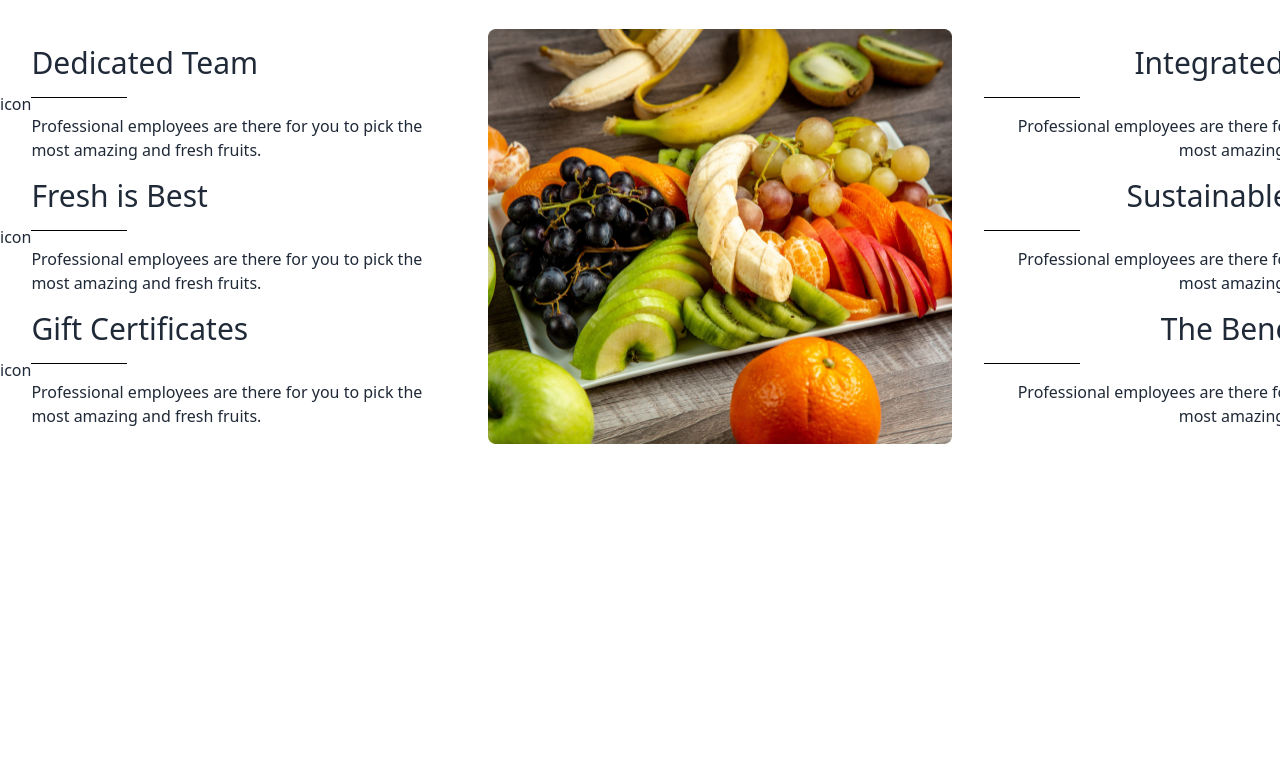
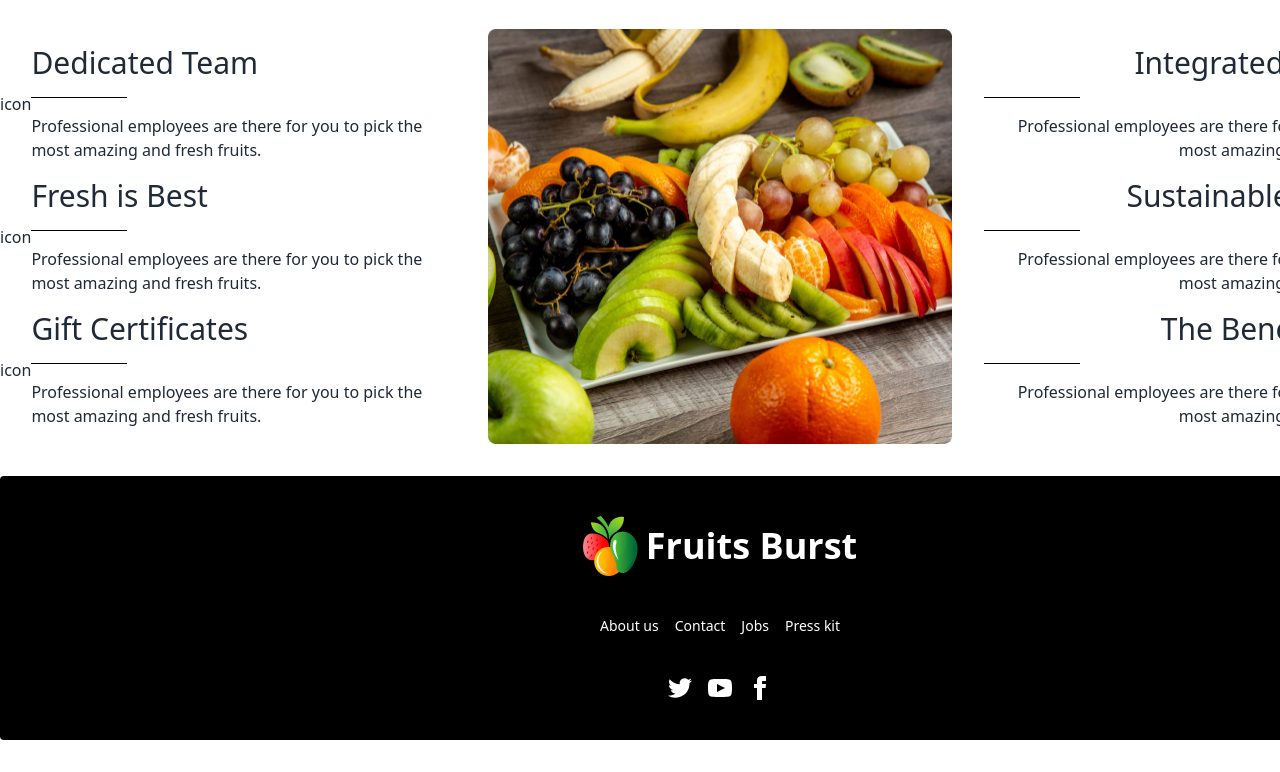
Before and after one commit to sojib550/B8A3-fruit-brust-assaign, a plain HTML site: page index.html in a window 1280 px wide. Shown: the part 2827-3599 px from the top of the page. Before the commit the page ends 3303 px from the top, so only its background shows below. Drawn offline with nearby package versions, Linux system fonts and the light colour scheme.

Commit message:
complete footer section

```diff
--- a/index.html
+++ b/index.html
@@ -127,19 +127,19 @@
                 </div>
                 <div>
                     <img src="./images/fruit2.png" alt="" />
-                    <p class="text-[20px] text-center">Grapes</p>
+                    <p class="text-[20px] text-center">Orange</p>
                 </div>
                 <div>
                     <img src="./images/fruit3.png" alt="" />
-                    <p class="text-[20px] text-center">Grapes</p>
+                    <p class="text-[20px] text-center">Mango</p>
                 </div>
                 <div>
                     <img src="./images/fruit4.png" alt="" />
-                    <p class="text-[20px] text-center">Grapes</p>
+                    <p class="text-[20px] text-center">Strawberry</p>
                 </div>
                 <div>
                     <img src="./images/fruit5.png" alt="" />
-                    <p class="text-[20px] text-center">Grapes</p>
+                    <p class="text-[20px] text-center">Dalim</p>
                 </div>
             </div>
         </section>
@@ -500,6 +500,47 @@
         </section>
 
         <!-- Why Choose Us END -->
+        <!-- footer section start  -->
+
+        <footer class="footer footer-center my-8 p-10 bg-black text-white rounded">
+            <div class="flex gap-2">
+                <img src="./images/logo.png" alt="" />
+                <h3 class="text-4xl font-bold">Fruits Burst</h3>
+            </div>
+            <div class="grid grid-flow-col gap-4">
+                <a class="link link-hover">About us</a>
+                <a class="link link-hover">Contact</a>
+                <a class="link link-hover">Jobs</a>
+                <a class="link link-hover">Press kit</a>
+            </div>
+
+            <div>
+                <div class="grid grid-flow-col gap-4">
+                    <a><svg xmlns="http://www.w3.org/2000/svg" width="24" height="24" viewBox="0 0 24 24"
+                            class="fill-current">
+                            <path
+                                d="M24 4.557c-.883.392-1.832.656-2.828.775 1.017-.609 1.798-1.574 2.165-2.724-.951.564-2.005.974-3.127 1.195-.897-.957-2.178-1.555-3.594-1.555-3.179 0-5.515 2.966-4.797 6.045-4.091-.205-7.719-2.165-10.148-5.144-1.29 2.213-.669 5.108 1.523 6.574-.806-.026-1.566-.247-2.229-.616-.054 2.281 1.581 4.415 3.949 4.89-.693.188-1.452.232-2.224.084.626 1.956 2.444 3.379 4.6 3.419-2.07 1.623-4.678 2.348-7.29 2.04 2.179 1.397 4.768 2.212 7.548 2.212 9.142 0 14.307-7.721 13.995-14.646.962-.695 1.797-1.562 2.457-2.549z">
+                            </path>
+                        </svg></a>
+                    <a><svg xmlns="http://www.w3.org/2000/svg" width="24" height="24" viewBox="0 0 24 24"
+                            class="fill-current">
+                            <path
+                                d="M19.615 3.184c-3.604-.246-11.631-.245-15.23 0-3.897.266-4.356 2.62-4.385 8.816.029 6.185.484 8.549 4.385 8.816 3.6.245 11.626.246 15.23 0 3.897-.266 4.356-2.62 4.385-8.816-.029-6.185-.484-8.549-4.385-8.816zm-10.615 12.816v-8l8 3.993-8 4.007z">
+                            </path>
+                        </svg></a>
+                    <a><svg xmlns="http://www.w3.org/2000/svg" width="24" height="24" viewBox="0 0 24 24"
+                            class="fill-current">
+                            <path
+                                d="M9 8h-3v4h3v12h5v-12h3.642l.358-4h-4v-1.667c0-.955.192-1.333 1.115-1.333h2.885v-5h-3.808c-3.596 0-5.192 1.583-5.192 4.615v3.385z">
+                            </path>
+                        </svg></a>
+                </div>
+            </div>
+        </footer>
+
+        <!-- footer section end  -->
+
+    </main>
 
 </body>
 
```
